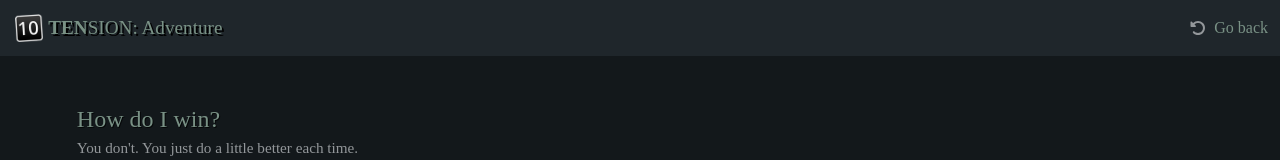
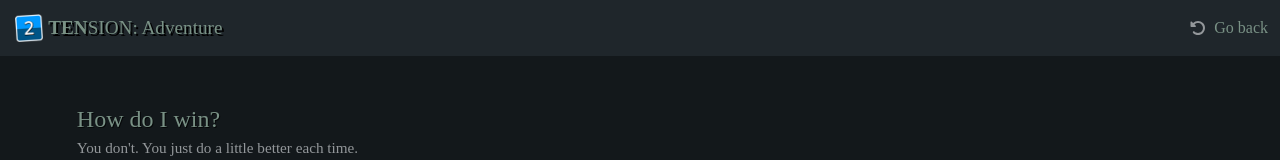
Before and after one commit to everie/tension2, a plain HTML site: page howto.html in a window 1280 px wide. Shown: the top 160 px of the page. Drawn offline with Linux system fonts and the light colour scheme; a web font is replaced by a local one.

Commit message:
Replaced logo

```diff
--- a/howto.html
+++ b/howto.html
@@ -4,7 +4,7 @@
   <meta name="viewport" content="width=device-width, initial-scale=1.0">
   <meta charset="UTF-8">
   <title>TENSION: Adventure</title>
-  <link rel="icon" type="image/png" href="imgs/Logo_64.png" />
+  <link rel="icon" type="image/png" href="imgs/Tension_64.png" />
   <link href="css/bulma/bulma.min.css" rel="stylesheet">
   <link href="css/tenner.css" rel="stylesheet">
   <link href="css/fonts.css" rel="stylesheet">
@@ -16,7 +16,7 @@
 <nav class="navbar" role="navigation" aria-label="main navigation">
   <div class="navbar-brand">
     <a href="index.html" class="navbar-item">
-      <img src="imgs/Logo_64.png" style="height:40px;" alt="logo" /> <div style="margin-left:5px; font-size:120%; font-weight:100; text-shadow: 2px 2px #000;"><span style="font-weight: 600;">TEN</span>SION: Adventure</div>
+      <img src="imgs/Tension_64.png" style="height:40px;" alt="logo" /> <div style="margin-left:5px; font-size:120%; font-weight:100; text-shadow: 2px 2px #000;"><span style="font-weight: 600;">TEN</span>SION: Adventure</div>
     </a>
 
 
```
Also changed, not shown: index.html (+2 -2 lines), score.html (+2 -2 lines), How to play.txt (deleted), imgs/Logo.png (deleted), imgs/Logo_128.png (deleted), imgs/Logo_64.png (deleted), imgs/Tension.png (added), imgs/Tension_128.png (added), imgs/Tension_64.png (added).
